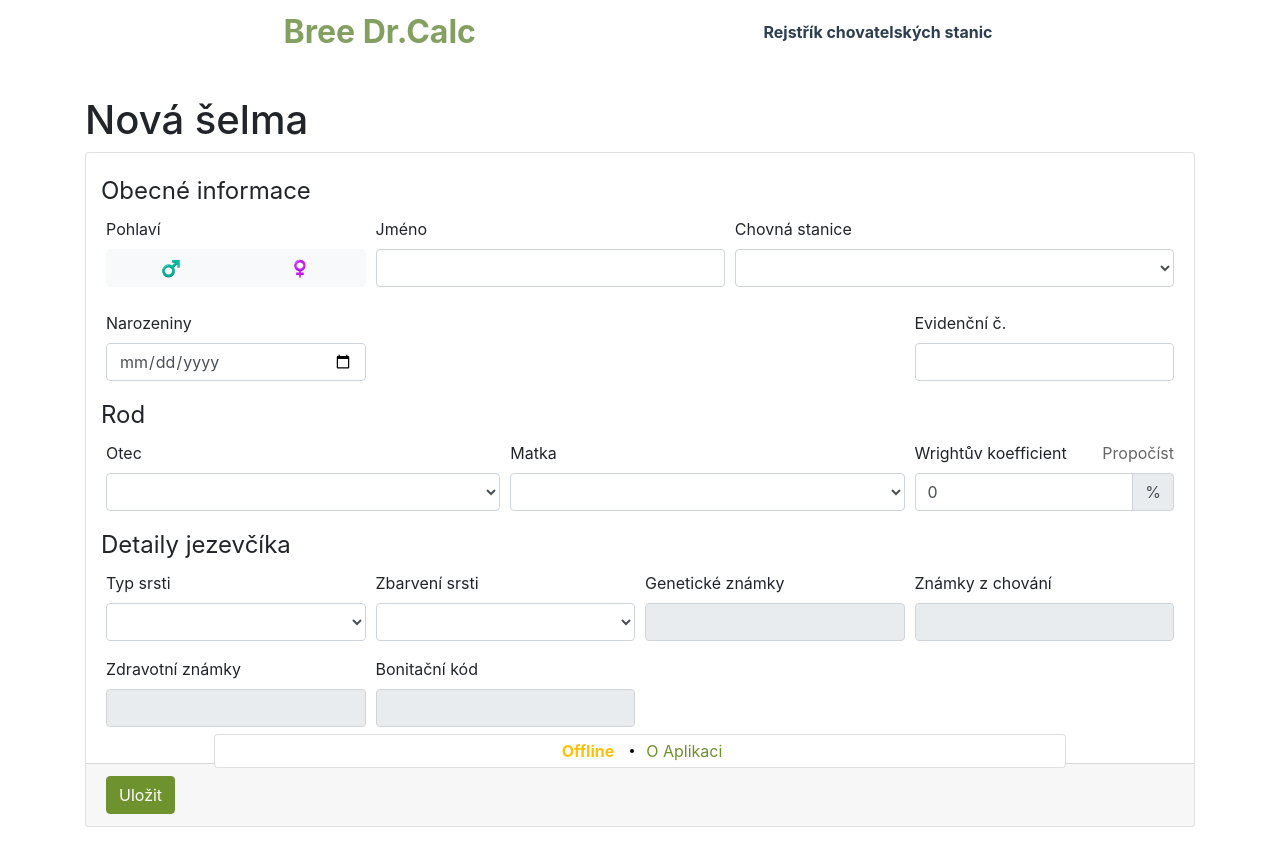
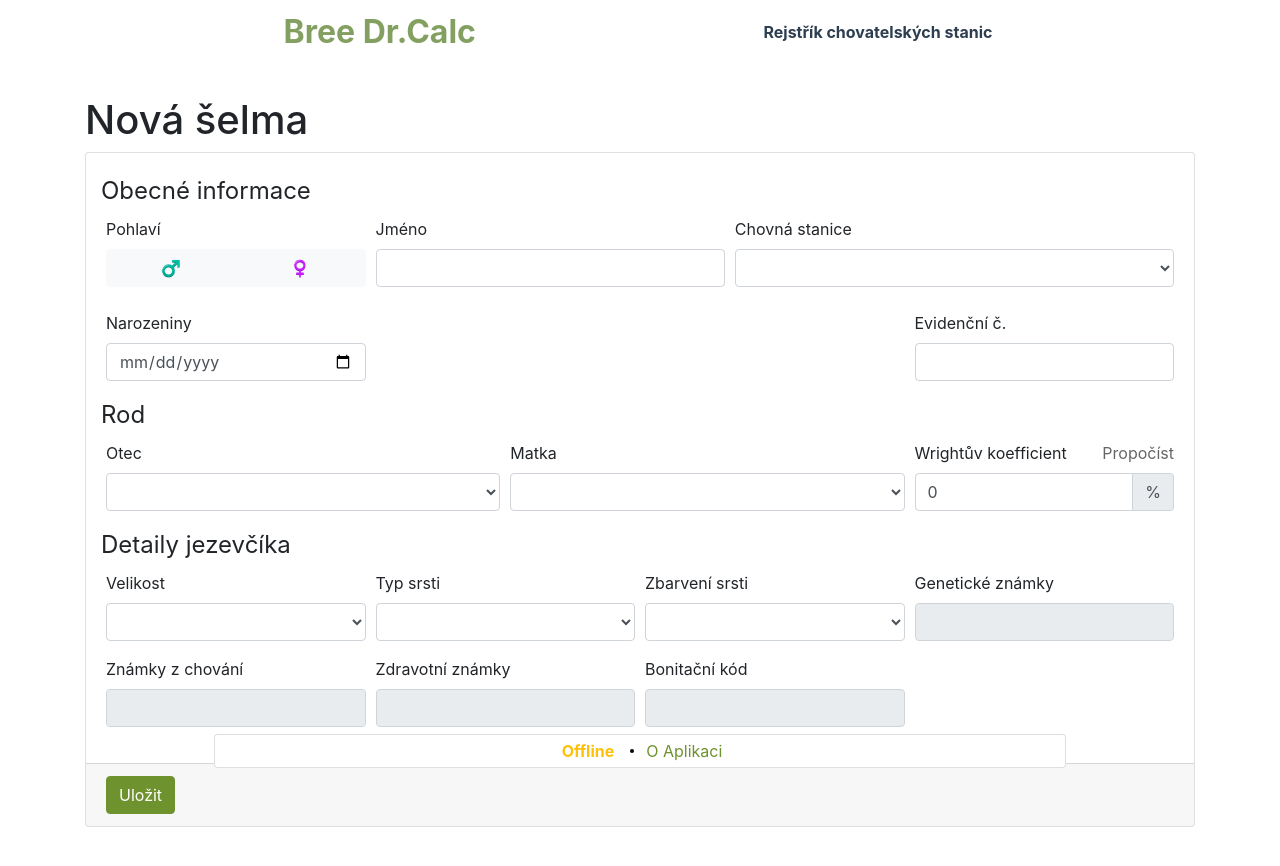
Before and after one commit to com-pot/bree-dr-calc, a Vue app: page /beast/add in a window 1280 px wide. Shown: the top 866 px of the page. Built offline with nearby package versions, Linux system fonts and the light colour scheme.

Commit message:
[bestiary-dachshund] Add size variant field

```diff
--- /dev/null
+++ b/public/api/dachshund/size-variant.json
@@ -0,0 +1,6 @@
+[
+  {"value":  "standard"},
+  {"value":  "mini.rabbit"},
+  {"value":  "mini.dwarf"},
+  {"value":  "mini"}
+]
--- a/src/modules/bestiary-dachshund/components/DachshundFieldset.vue
+++ b/src/modules/bestiary-dachshund/components/DachshundFieldset.vue
@@ -1,5 +1,8 @@
 <template>
   <DecFieldset class="form-row" legend="Detaily jezevčíka" model-section="dachshund">
+    <div class="col-md-3">
+      <DecFormInput v-bind="dachshundFields.sizeVariant"></DecFormInput>
+    </div>
     <div class="col-md-3">
       <DecFormInput v-bind="dachshundFields.coatType"></DecFormInput>
     </div>
--- a/src/modules/bestiary-dachshund/localization/dachshund.cs_CZ.json
+++ b/src/modules/bestiary-dachshund/localization/dachshund.cs_CZ.json
@@ -1,10 +1,15 @@
 {
+  "dachshund.field.sizeVariant": "Velikost",
   "dachshund.field.coatType": "Typ srsti",
   "dachshund.field.coatPaint": "Zbarvení srsti",
   "dachshund.field.geneticGrades": "Genetické známky",
   "dachshund.field.behaviorGrades": "Známky z chování",
   "dachshund.field.healthGrades": "Zdravotní známky",
   "dachshund.field.bonity": "Bonitační kód",
+  "dachshund.sizeVariant.standard": "Standardní",
+  "dachshund.sizeVariant.mini": "Trpasličí/králičí",
+  "dachshund.sizeVariant.mini.rabbit": "Králičí",
+  "dachshund.sizeVariant.mini.dwarf": "Trpasličí",
   "dachshund.coatType.long": "Dlouhosrstý",
   "dachshund.coatType.coarse": "Drsnosrstý",
   "dachshund.coatType.short": "Krátkosrstý",
--- a/src/modules/bestiary-dachshund/typeful/DachshundModule.ts
+++ b/src/modules/bestiary-dachshund/typeful/DachshundModule.ts
@@ -2,7 +2,15 @@ import {TypefulModule} from "@/modules/typeful/TypefulModule"
 import fetchingItemsSource from "@/modules/typeful/utils/fetchingItemsSource"
 
 const module: TypefulModule = {
+  types: {
+    sizeVariant: {
+      type: "select",
+      itemsSource: "dachshund:sizeVariant",
+      createValueLabel: "dachshund.sizeVariant.",
+    }
+  },
   registerItemSources(registry) {
+    registry.registerItemsSource('dachshund:sizeVariant', fetchingItemsSource('/api/dachshund/size-variant.json'))
     registry.registerItemsSource('dachshund:coatType', fetchingItemsSource('/api/dachshund/coat-type.json'))
     registry.registerItemsSource('dachshund:coatPaint', fetchingItemsSource('/api/dachshund/coat-paint.json'))
   },
--- a/src/modules/bestiary-dachshund/typeful/dachshund.schema.json
+++ b/src/modules/bestiary-dachshund/typeful/dachshund.schema.json
@@ -1,4 +1,7 @@
 {
+  "sizeVariant": {
+    "type": "dachshund:sizeVariant"
+  },
   "coatType": {
     "type": "bestiary:coatType.dachshund",
     "createValueLabel": "dachshund.coatType."
```
